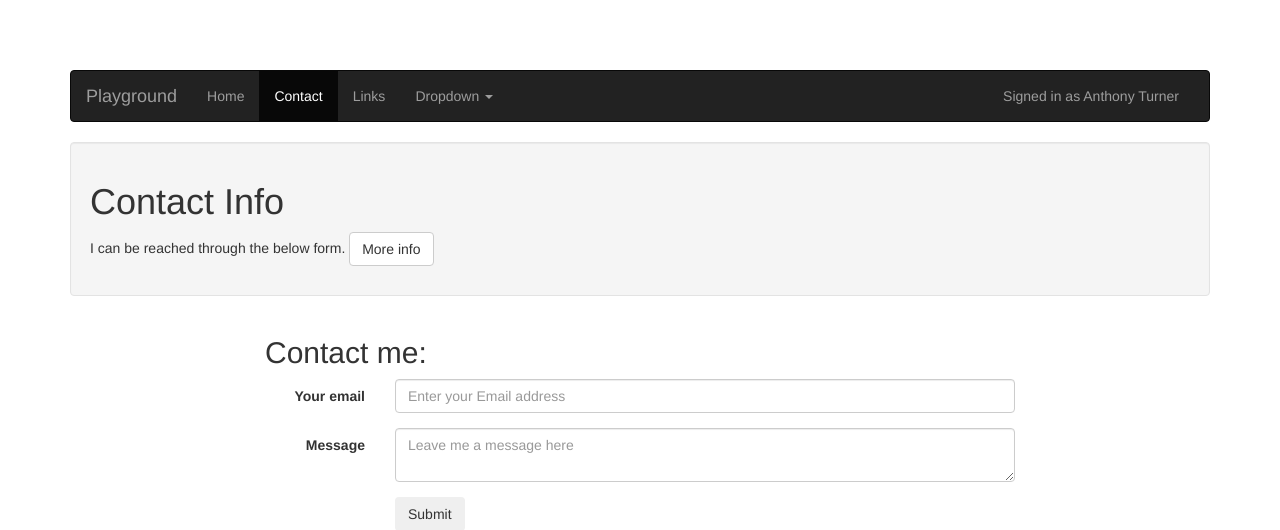
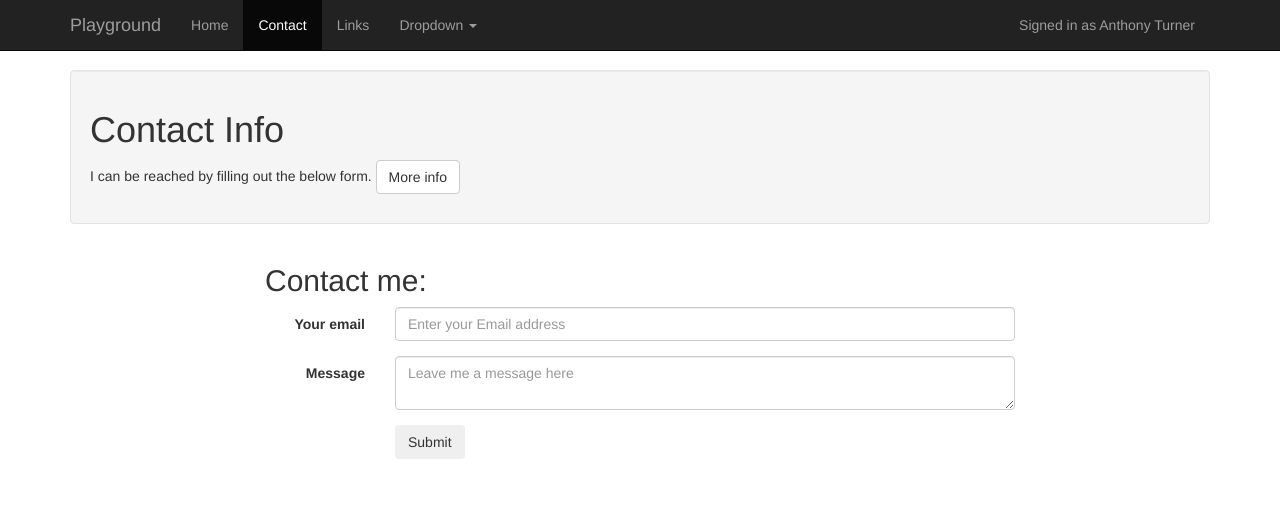
Before and after one commit to anthonybjturner/Fall2013-WProgramming, a PHP site: page /contact.php in a window 1280 px wide. Shown: the top 530 px of the page. Run offline with PHP 8.4, Linux system fonts and the light colour scheme; some libraries are stand-ins or nearby versions.

Commit message:
set nav-bar to a fixed type.

```diff
--- a/2013/Playground/contact.php
+++ b/2013/Playground/contact.php
@@ -1,7 +1,7 @@
 <!DOCTYPE html>
 <html>
   <head>
-    <title>Bootstrap 101 Template</title>
+    <title>Bootstrap 101 Template - Contact</title>
     <meta name="viewport" content="width=device-width, initial-scale=1.0">
     <link href="//netdna.bootstrapcdn.com/bootstrap/3.0.0/css/bootstrap.min.css" rel="stylesheet" />
     <style type="text/css">
@@ -12,10 +12,10 @@
 
   <body>
   	   	<!-- Navigation bar -->
-  	   		<div class="container">
 
-   				 <div class="navbar navbar-inverse" role="navigation">
+  	   		<div class="navbar navbar-inverse navbar-fixed-top" role="navigation" >
 
+  	   			<div class="container">
    					<div class="navbar-header">
 
 						<button class="navbar-toggle" type="button" data-toggle="collapse" data-target=".nav-c">
@@ -25,15 +25,17 @@
 			    		</button>
 
 		      			<a class="navbar-brand" href="#">Playground</a>
-					</div>
+					</div><!-- End of navbar-header-->
 
 
 					<div class="collapse navbar-collapse nav-c">
 			            <ul class="nav navbar-nav">
+			            	<!-- Simple static links -->
 			              <li class="home"><a href="index.php">Home</a></li>
 			              <li class="contact active"><a href="contact.php">Contact</a></li>
 			              <li class="links "><a href="links.php">Links</a></li>
 
+							<!-- dropdown list area -->
 						  <li class="dropdown">
 						        <a href="#" class="dropdown-toggle" data-toggle="dropdown">Dropdown <b class="caret"></b></a>
 						        <ul class="dropdown-menu">
@@ -47,17 +49,17 @@
 		      			</ul>
 
 						<p class="navbar-text pull-right">Signed in as <a href="#" class="navbar-link">Anthony Turner</a></p>
-					</div>
-				</div>
-			</div>
+					</div><!-- End of collapse navbar-->
+				</div><!-- End of container -->
+			</div><!-- End of navbar-->
 
-			<!-- main -->
+			<!-- main area -->
 
 				<div class="container">
 					<div class="well">
 
 						<h1>Contact Info</h1>
-						<p>I can be reached through the below form. <a class="btn btn-default "> More info </a></p>
+						<p>I can be reached by filling out the below form. <a class="btn btn-default "> More info </a></p>
 
 					</div>
 
@@ -66,6 +68,8 @@
 
 								<h2> Contact me:</h2>
 								<form class="form-horizontal">
+
+									<!-- Input box for email address -->
 									<div class="form-group">
 										<label for="input_email1" class="col-md-2 control-label">Your email</label>
 										<div class="col-md-10">
@@ -74,6 +78,7 @@
 										</div>
 									</div>
 
+									<!-- Input area for composed message -->
 									<div class="form-group">
 										<label for="txt_msg" class="col-md-2 control-label">Message</label>
 										<div class="col-md-10">
@@ -82,7 +87,7 @@
 										</div>
 									</div>
 
-
+										<!-- Submit button -->
 									<div class="form-group">
 										<div class="col-md-offset-2 col-md-10">
 
```
